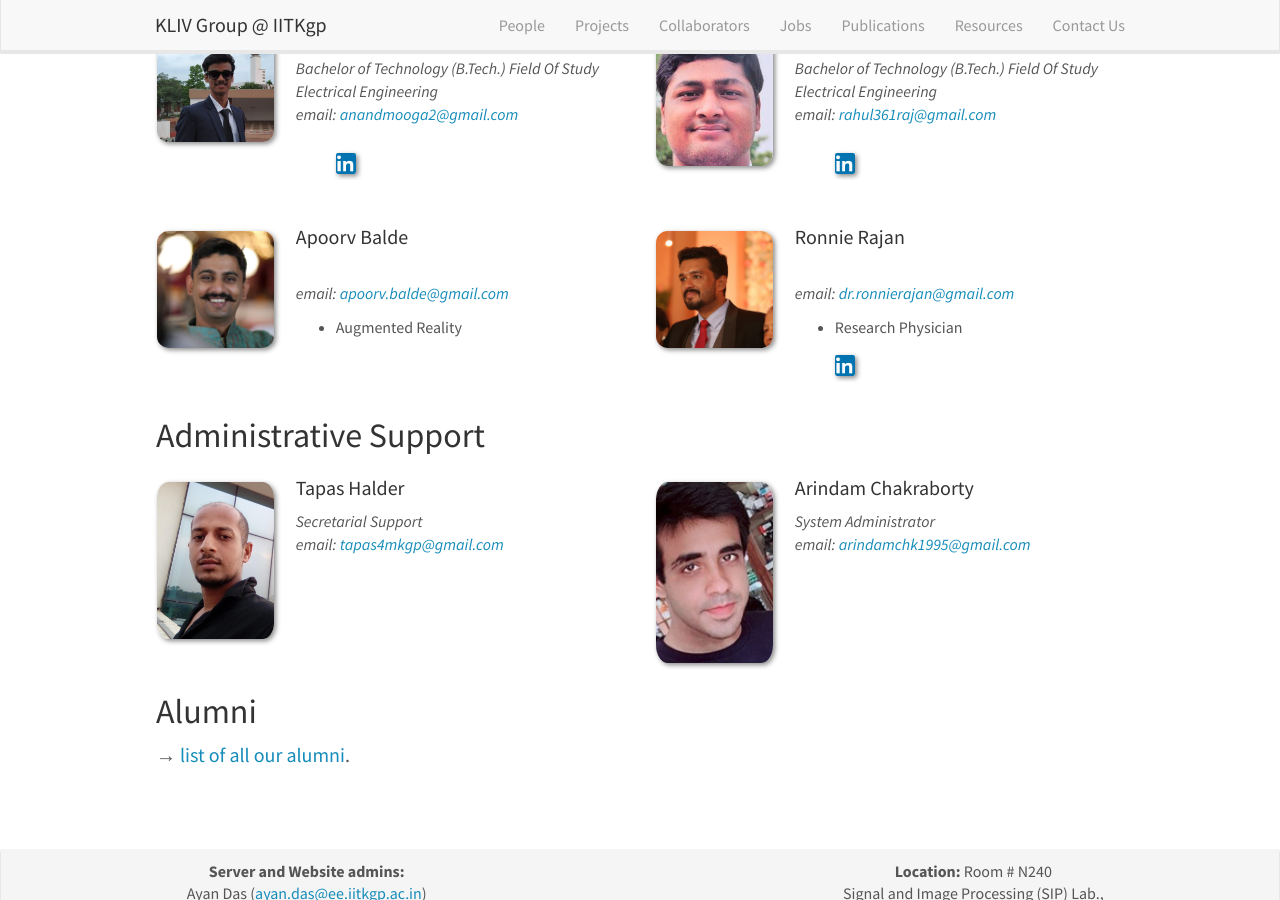
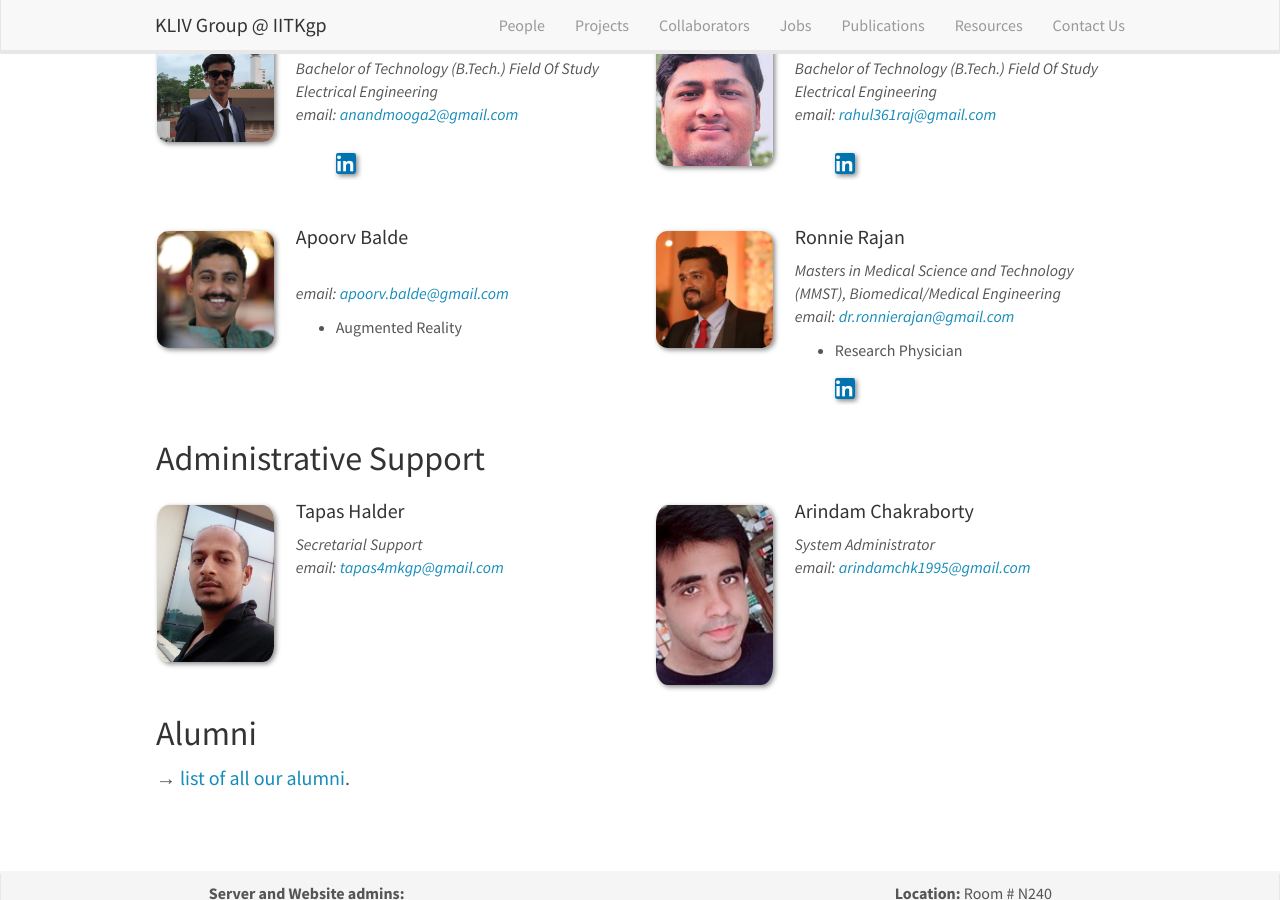
Before and after one commit to iitkliv/iitkliv.github.io, a Jekyll site: the page built from _pages/people.md, in a window 1280 px wide and 900 px high, scrolled down 1744 px. Built offline with Jekyll 4.4.1, drawn with Linux system fonts in a browser that asks for light colours; nearby versions of some CDN libraries.

Commit message:
ronnie details added

```diff
--- a/_data/people.yml
+++ b/_data/people.yml
@@ -608,7 +608,7 @@
 
 - name: Ronnie Rajan
   photo: rony.jpg
-  info:
+  info: Masters in Medical Science and Technology (MMST), Biomedical/Medical Engineering
   email: dr.ronnierajan@gmail.com
   url:
   description:
```
